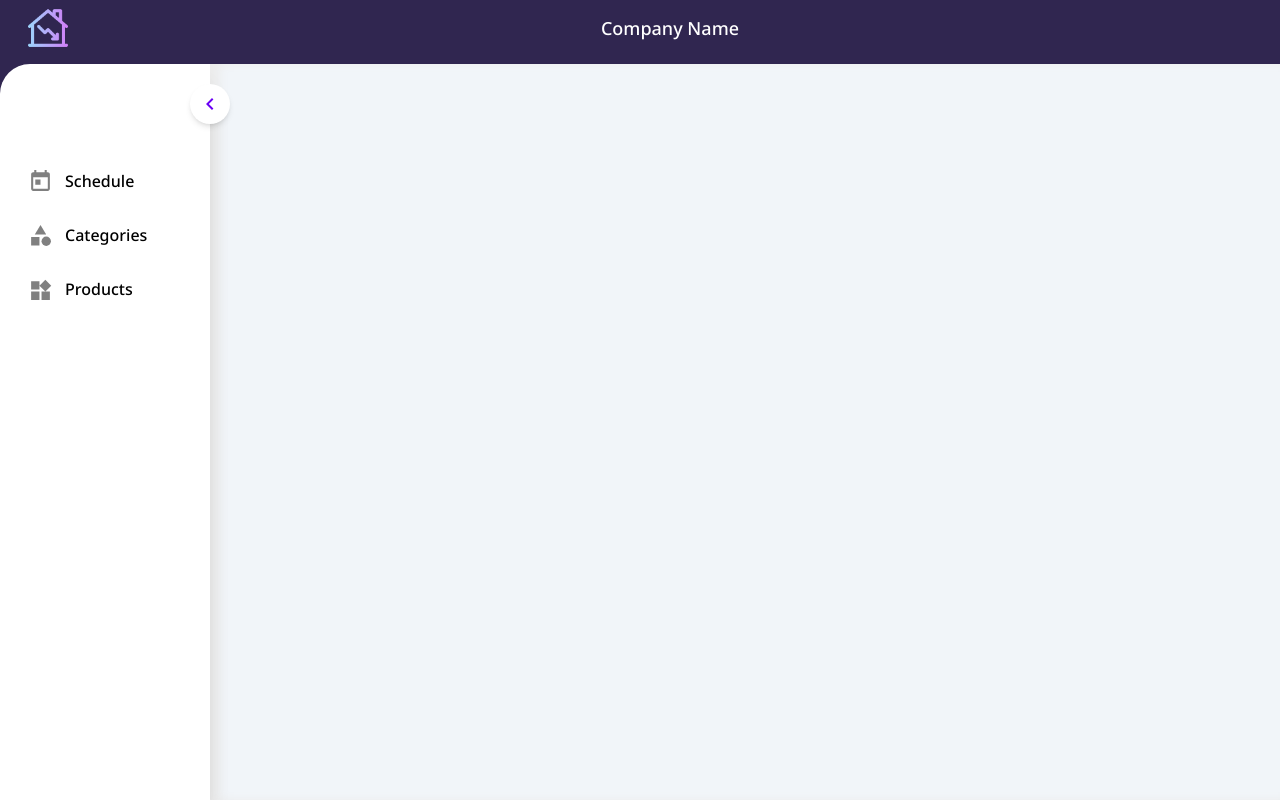
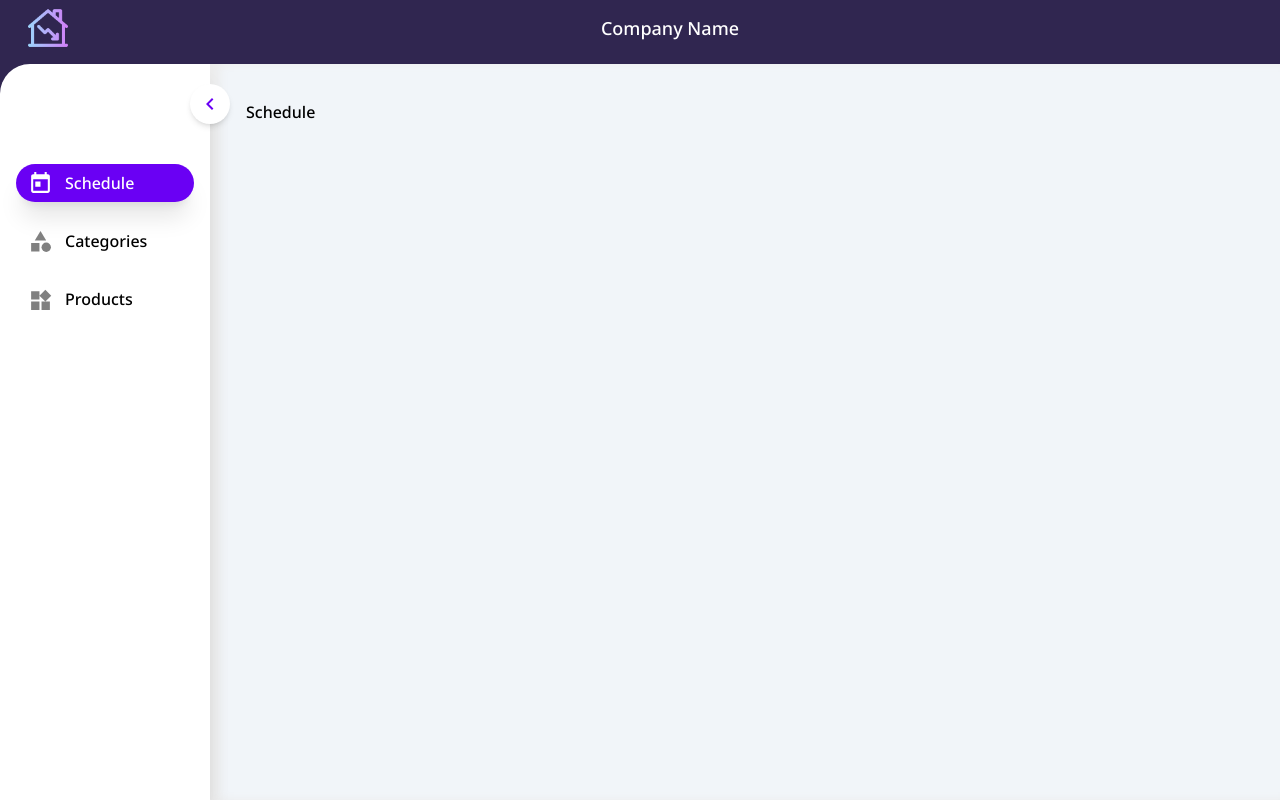
Before and after one commit to kb019/depriciation-frontend, a React (Vite) app: page /schedule in a window 1280 px wide. Built offline with nearby package versions, Linux system fonts and the light colour scheme.

Commit message:
route matching

```diff
--- a/src/App.tsx
+++ b/src/App.tsx
@@ -1,5 +1,5 @@
 import "./App.css";
-import { Route, Routes } from "react-router-dom";
+import { Navigate, Route, Routes } from "react-router-dom";
 import Layout from "./common/layout";
 import Schedule from "./screens/schedule";
 import SidenavLayout from "./common/sidenavLayout";
@@ -11,7 +11,8 @@ function App() {
     <Layout>
       <SidenavLayout>
         <Routes>
-          <Route path="" element={<Schedule />} />
+          <Route path="/" element={<Navigate to="/schedule" replace />} />
+          <Route path="/schedule" element={<Schedule />} />
           <Route path="categories" element={<Categories />} />
           <Route path="products" element={<Products />} />
         </Routes>
--- a/src/common/sidenavLayout.tsx
+++ b/src/common/sidenavLayout.tsx
@@ -2,34 +2,33 @@ import { Children } from "../models/children";
 import TodayIcon from "@mui/icons-material/Today";
 import WidgetsIcon from "@mui/icons-material/Widgets";
 import CategoryIcon from "@mui/icons-material/Category";
-import { RefObject, useState } from "react";
+import { useState } from "react";
 import { NavBarItem } from "../models/navbarItem";
 import ChevronLeftIcon from "@mui/icons-material/ChevronLeft";
 import ChevronRightIcon from "@mui/icons-material/ChevronRight";
-import useHover from "../hooks/useHover";
-// import React from "react";
+import { NavLink } from "react-router-dom";
 
 const menuItems = [
-  { name: "Schedule", icon: TodayIcon },
-  { name: "Categories", icon: CategoryIcon },
-  { name: "Products", icon: WidgetsIcon },
+  { name: "Schedule", icon: TodayIcon, path: "/schedule" },
+  { name: "Categories", icon: CategoryIcon, path: "/categories" },
+  { name: "Products", icon: WidgetsIcon, path: "/products" },
 ];
 
-function NavItem(ele: NavBarItem, isOpen: boolean) {
-  const [hovered, hoverRef] = useHover();
+function NavItem(ele: NavBarItem, isOpen: boolean, isActive: boolean) {
   const className = isOpen ? "options-visible" : "options-invisible";
   const Icon = ele.icon;
   return (
     <div
-      ref={hoverRef as RefObject<HTMLDivElement>}
-      className={`flex items-center gap-3 mt-5 hover:bg-navitemBg px-3 py-1 hover:shadow-xl rounded-full hover:text-white hover:cursor-pointer`}
+      className={`flex items-center gap-3 mt-5   px-3 py-[6px] hover:scale-110 rounded-full  hover:cursor-pointer ${
+        isActive ? "bg-navitemBg shadow-xl text-white" : "hover:bg-gray-200"
+      }`}
     >
       <div>
         <Icon
-          sx={{ fontSize: "25px", color: `${hovered ? "white" : "gray"}` }}
+          sx={{ fontSize: "25px", color: `${isActive ? "white" : "gray"}` }}
         />
       </div>
-      { <div className={`${className} overflow-hidden`}>{ele.name}</div>}
+      {<div className={`${className} overflow-hidden`}>{ele.name}</div>}
     </div>
   );
 }
@@ -57,7 +56,13 @@ function SidenavLayout({ children }: Children) {
         </div>
 
         {menuItems.map((ele: NavBarItem) => {
-          return NavItem(ele, isOpen);
+          return (
+            <NavLink to={`${ele.path}`}>
+              {({ isActive }) => {
+                return NavItem(ele, isOpen, isActive);
+              }}
+            </NavLink>
+          );
         })}
       </div>
       {/* Side Nav Ends */}
--- a/src/models/navbarItem.ts
+++ b/src/models/navbarItem.ts
@@ -4,4 +4,5 @@ import { OverridableComponent } from "@mui/material/OverridableComponent";
 export interface NavBarItem {
   name: string;
   icon: OverridableComponent<SvgIconTypeMap> & { muiName: string };
+  path: string;
 }
```
